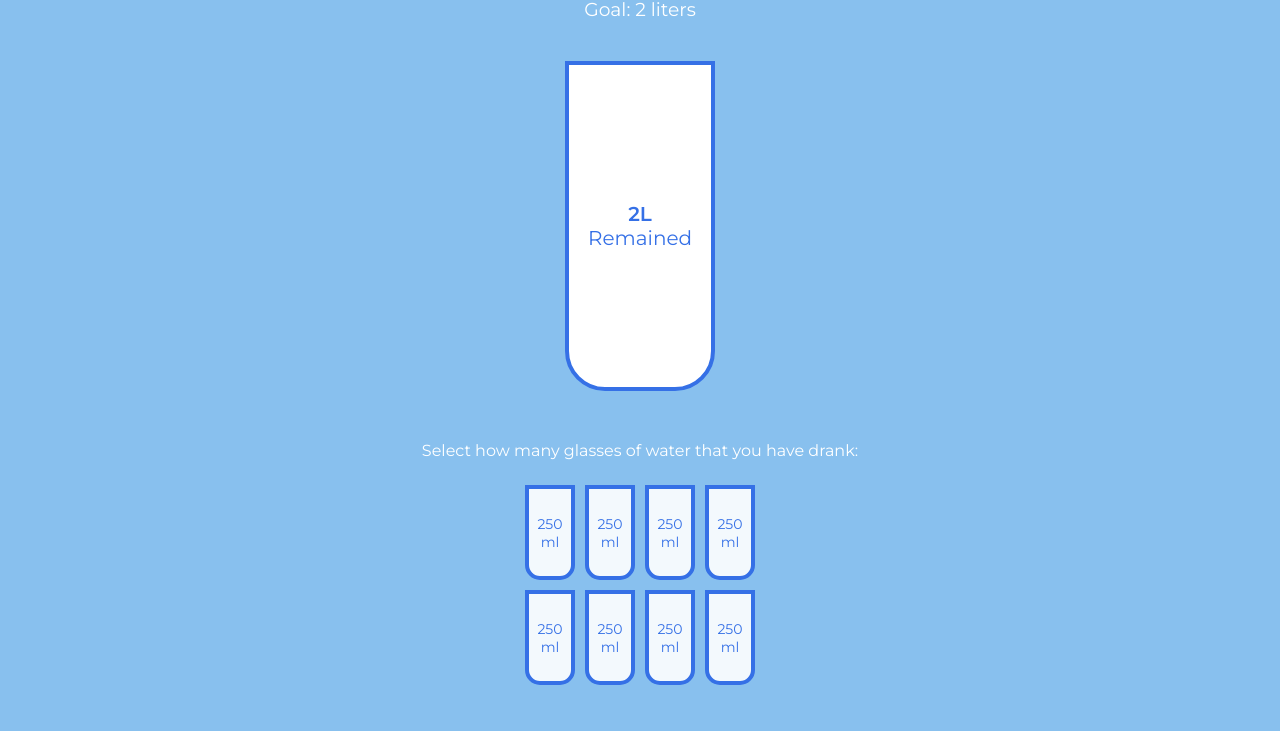
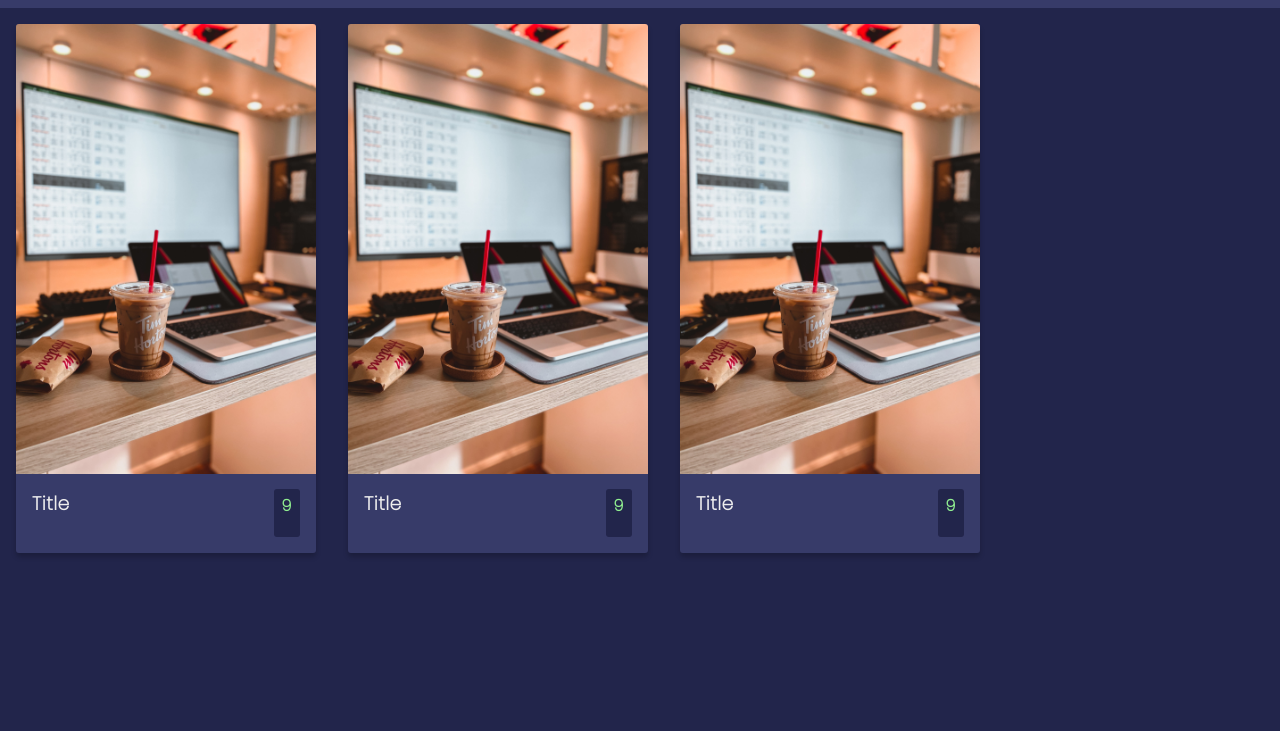
Before and after one commit to mmazzariello/movie-app, a plain HTML site: page index.html in a window 1280 px wide. Shown: the part 69-800 px from the top of the page. Drawn offline with Linux system fonts and the light colour scheme; no server answers.

Commit message:
ADD html, css and fetch req to movies API

```diff
--- a/index.html
+++ b/index.html
@@ -4,33 +4,59 @@
     <meta charset="”UTF-8″" />
     <meta name="viewport" content="width=device-width, initial-sacle=1.0" />
     <link rel="stylesheet" href="style.css" />
-    <title>Drink Water</title>
+    <title>Movie App</title>
   </head>
   <body>
-    <h1>Drink Water</h1>
-    <h3>Goal: 2 liters</h3>
+    <header>
+      <form id="form">
+        <input type="text" class="search" id="search" placeholder="Search" />
+      </form>
+    </header>
 
-    <div class="cup full">
-      <div class="remained" id="remained">
-        <span id="liters"></span>
-        <small>Remained</small>
+    <main id="main">
+      <div class="movie">
+        <img src="/unsplash.jpg" alt="" />
+        <div class="movie-info">
+          <h3>Title</h3>
+          <span class="green">9</span>
+        </div>
+        <div class="overview">
+          <h3>Overview</h3>
+          Lorem ipsum dolor sit amet consectetur, adipisicing elit. Totam
+          adipisci a quisquam libero pariatur itaque vitae, ad beatae, ipsa
+          mollitia exercitationem velit maiores cupiditate obcaecati nobis rem
+          quis deserunt accusantium!
+        </div>
       </div>
-
-      <div class="percentage" id="percentage"></div>
-    </div>
-
-    <p class="text">Select how many glasses of water that you have drank:</p>
-
-    <div class="cups">
-      <div class="cup cup-small">250 ml</div>
-      <div class="cup cup-small">250 ml</div>
-      <div class="cup cup-small">250 ml</div>
-      <div class="cup cup-small">250 ml</div>
-      <div class="cup cup-small">250 ml</div>
-      <div class="cup cup-small">250 ml</div>
-      <div class="cup cup-small">250 ml</div>
-      <div class="cup cup-small">250 ml</div>
-    </div>
+      <div class="movie">
+        <img src="/unsplash.jpg" alt="" />
+        <div class="movie-info">
+          <h3>Title</h3>
+          <span class="green">9</span>
+        </div>
+        <div class="overview">
+          <h3>Overview</h3>
+          Lorem ipsum dolor sit amet consectetur, adipisicing elit. Totam
+          adipisci a quisquam libero pariatur itaque vitae, ad beatae, ipsa
+          mollitia exercitationem velit maiores cupiditate obcaecati nobis rem
+          quis deserunt accusantium!
+        </div>
+      </div>
+      <div class="movie">
+        <img src="/unsplash.jpg" alt="" />
+        <div class="movie-info">
+          <h3>Title</h3>
+          <span class="green">9</span>
+        </div>
+        <div class="overview">
+          <h3>Overview</h3>
+          Lorem ipsum dolor sit amet consectetur, adipisicing elit. Totam
+          adipisci a quisquam libero pariatur itaque vitae, ad beatae, ipsa
+          mollitia exercitationem velit maiores cupiditate obcaecati nobis rem
+          quis deserunt accusantium!
+        </div>
+      </div>
+    </main>
     <script src="script.js"></script>
   </body>
 </html>
--- a/script.js
+++ b/script.js
@@ -1,60 +1,36 @@
-const smallCups = document.querySelectorAll(".cup-small");
-const liters = document.getElementById("liters");
-const percentage = document.getElementById("percentage");
-const remained = document.getElementById("remained");
+const API_URL =
+  "https://api.themoviedb.org/3/discover/movie?sort_by=popularity.desc&api_key=dca780967c9ba226d8dba710b92dadde&page=1";
 
-console.log(percentage, "hola");
+const IMG_PATH = "https://image.tmdb.org/t/p/w1280";
+const SEARCH_API =
+  "https://api.themoviedb.org/3/search/movie?api_key=dca780967c9ba226d8dba710b92dadde&query=''";
 
-updateBigCup();
+const form = document.getElementById("form");
+const search = document.getElementById("search");
 
-smallCups.forEach(function (cup, idx) {
-  // console.log(cup, idx);
+//Get initial movies
 
-  cup.addEventListener("click", () => highlight(idx));
-});
+getMovies(API_URL);
 
-function highlight(idx) {
-  if (
-    smallCups[idx].classList.contains("full") &&
-    !smallCups[idx].nextElementSibling.classList.contains("full")
-  ) {
-    idx--;
-  }
+async function getMovies(url) {
+  const res = await fetch(url);
+  const data = await res.json();
 
-  smallCups.forEach((cup, idx2) => {
-    if (idx2 <= idx) {
-      cup.classList.add("full");
-    } else {
-      cup.classList.remove("full");
-    }
-  });
-
-  updateBigCup();
+  console.log(data.results);
 }
 
-function updateBigCup() {
-  const fullCups = document.querySelectorAll(".cup-small.full").length;
-  console.log(fullCups);
+//Search
 
-  const totalCups = smallCups.length;
+form.addEventListener("submit", function (e) {
+  e.preventDefault();
 
-  console.log(totalCups);
+  const searchTerm = search.value;
 
-  if (fullCups === 0) {
-    console.log(percentage);
-    percentage.style.visibility = "hidden";
-    percentage.style.height = 0;
+  if (searchTerm && searchTerm !== "") {
+    getMovies(SEARCH_API + searchTerm);
+
+    search.value = "";
   } else {
-    percentage.style.visibility = "visible";
-    percentage.style.height = `${(fullCups / totalCups) * 330}px`;
-    percentage.innerText = `${(fullCups / totalCups) * 100}%`;
+    window.location.reload;
   }
-
-  if (fullCups === totalCups) {
-    remained.style.visibility = "hidden";
-    remained.style.height = 0;
-  } else {
-    remained.style.visibility = "visible";
-    liters.innerText = `${2 - (250 * fullCups) / 1000}L`;
-  }
-}
+});
--- a/style.css
+++ b/style.css
@@ -1,8 +1,8 @@
-@import url("https://fonts.googleapis.com/css2?family=Montserrat:400,600&display=swap");
+@import url("https://fonts.googleapis.com/css2?family=Poppins:wght@200,400&display=swap");
 
 :root {
-  --border-color: #3570e6;
-  --fill-color: #6ab3f8;
+  --primary: #22254b;
+  --secondary: #373b69;
 }
 
 * {
@@ -10,96 +10,99 @@
 }
 
 body {
-  background-color: #88c0ee;
-  color: #fff;
-  font-family: "Montserrat", sans-serif;
-  display: flex;
-  flex-direction: column;
-  align-items: center;
-  justify-content: center;
-  margin-bottom: 40px;
+  background-color: var(--primary);
+  font-family: "Poppins", sans-serif;
+  margin: 0;
 }
 
-h1 {
-  margin: 10px 0 0;
+header {
+  padding: 1rem;
+  display: flex;
+  justify-content: flex-end;
+  background-color: var(--secondary);
 }
 
-h3 {
-  font-weight: 400;
-  margin: 10px 0;
-}
-
-.cup {
-  background-color: #fff;
-  border: 4px solid var(--border-color);
-  color: var(--border-color);
-  border-radius: 0 0 40px 40px;
-  height: 330px;
-  width: 150px;
-  margin: 30px 0;
-  display: flex;
-  flex-direction: column;
-  overflow: hidden;
-}
-
-.cup.cup-small {
-  width: 50px;
-  height: 95px;
-  border-radius: 0 0 15px 15px;
-  background-color: rgba(255, 255, 255, 0.9);
-  cursor: pointer;
-  font-size: 14px;
-  align-items: center;
-  justify-content: center;
-  text-align: center;
-  margin: 5px;
-  transition: 0.3s ease;
-}
-
-.cup.cup-small.full {
-  background-color: var(--fill-color);
+.search {
+  background-color: transparent;
+  border: 2px solid var(--primary);
+  border-radius: 50px;
+  font-family: inherit;
+  font-size: 1rem;
+  padding: 0.5rem 1rem;
   color: #fff;
 }
 
-.cups {
+.search::placeholder {
+  color: #7378c5;
+}
+
+.search:focus {
+  outline: none;
+  background-color: var(--primary);
+}
+
+main {
   display: flex;
   flex-wrap: wrap;
-  align-items: center;
-  justify-content: center;
-  width: 280px;
 }
 
-.remained {
-  display: flex;
-  flex-direction: column;
-  align-items: center;
-  justify-content: center;
-  text-align: center;
-  flex: 1;
-  transition: 0.3 ease;
+.movie {
+  width: 300px;
+  margin: 1rem;
+  background-color: var(--secondary);
+  box-shadow: 0 4px 5px rgba(0, 0, 0, 0.2);
+  position: relative;
+  overflow: hidden;
+  border-radius: 3px;
 }
 
-.remained span {
-  font-size: 20px;
+.movie img {
+  width: 100%;
+}
+
+.movie-info {
+  color: #eee;
+  display: flex;
+  justify-content: space-between;
+  padding: 0.5rem 1rem 1rem;
+  letter-spacing: 0.5px;
+}
+
+.movie-info h3 {
+  margin-top: 0;
+}
+
+.movie-info span {
+  background-color: var(--primary);
+  padding: 0.25rem 0.5rem;
+  border-radius: 3px;
   font-weight: bold;
 }
 
-.remained small {
-  font-size: 20px;
+.movie-info span.green {
+  color: lightgreen;
 }
 
-.percentage {
-  background-color: var(--fill-color);
-  display: flex;
-  align-items: center;
-  justify-content: center;
-  font-weight: bold;
-  font-size: 30px;
-  height: 0;
-  transition: 0.3s ease;
+.movie-info span.orange {
+  color: orange;
 }
 
-.text {
-  text-align: center;
-  margin: 20px 0;
+.movie-info span.red {
+  color: red;
 }
+
+.overview {
+  background-color: #fff;
+  padding: 2rem;
+  position: absolute;
+  left: 0;
+  bottom: 0;
+  right: 0;
+  max-height: 100%;
+  transform: translateY(101%);
+  transition: transform 0.3s ease;
+}
+
+.movie:hover .overview {
+  transform: translateY(0);
+}
```
Also changed, not shown: unsplash.jpg (added).
